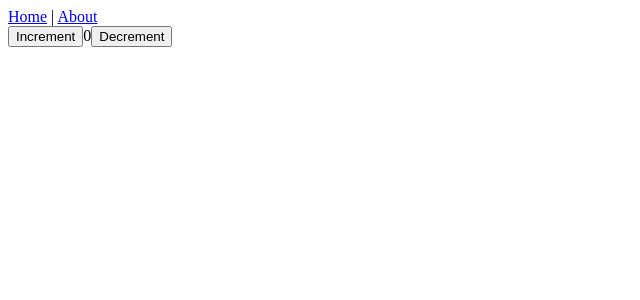
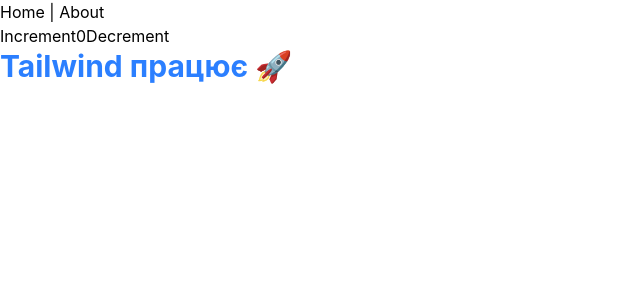
Before and after one commit to rusik88/order_front, a React (Vite) app: page / in a window 1280 px wide. Shown: the top 300 px of the page, without its empty margins (0-640 px from the left). Built offline with nearby package versions, Linux system fonts and the light colour scheme.

Commit message:
Added tailwindCss

```diff
--- a/package.json
+++ b/package.json
@@ -19,16 +19,20 @@
   },
   "devDependencies": {
     "@eslint/js": "^10.0.1",
+    "@tailwindcss/postcss": "^4.3.0",
     "@types/node": "^24.12.3",
     "@types/react": "^19.2.14",
     "@types/react-dom": "^19.2.3",
     "@typescript-eslint/eslint-plugin": "^8.60.1",
     "@typescript-eslint/parser": "^8.60.1",
     "@vitejs/plugin-react": "^6.0.1",
+    "autoprefixer": "^10.5.0",
     "eslint": "^10.3.0",
     "eslint-plugin-react-hooks": "^7.1.1",
     "eslint-plugin-react-refresh": "^0.5.2",
     "globals": "^17.6.0",
+    "postcss": "^8.5.15",
+    "tailwindcss": "^4.3.0",
     "typescript": "~6.0.2",
     "typescript-eslint": "^8.59.2",
     "vite": "^8.0.12"
--- /dev/null
+++ b/postcss.config.js
@@ -0,0 +1,6 @@
+export default {
+    plugins: {
+        "@tailwindcss/postcss": {},
+        autoprefixer: {},
+    },
+};
--- /dev/null
+++ b/src/index.css
@@ -0,0 +1 @@
+@import "tailwindcss";
--- a/src/main.tsx
+++ b/src/main.tsx
@@ -2,6 +2,7 @@
 import ReactDOM from 'react-dom/client';
 import { store } from './store/store';
 import { Provider } from 'react-redux';
+import './index.css'
 
 ReactDOM.createRoot(
     document.getElementById('root')!
--- a/src/pages/HomePage.tsx
+++ b/src/pages/HomePage.tsx
@@ -23,6 +23,9 @@
                     Decrement
                 </button>
             </div>
+            <div className="text-3xl font-bold text-blue-500">
+                Tailwind працює 🚀
+            </div>
         </div>
     );
 }
```
Also changed, not shown: 1 other file (tests, documents, lock files or other folders).
